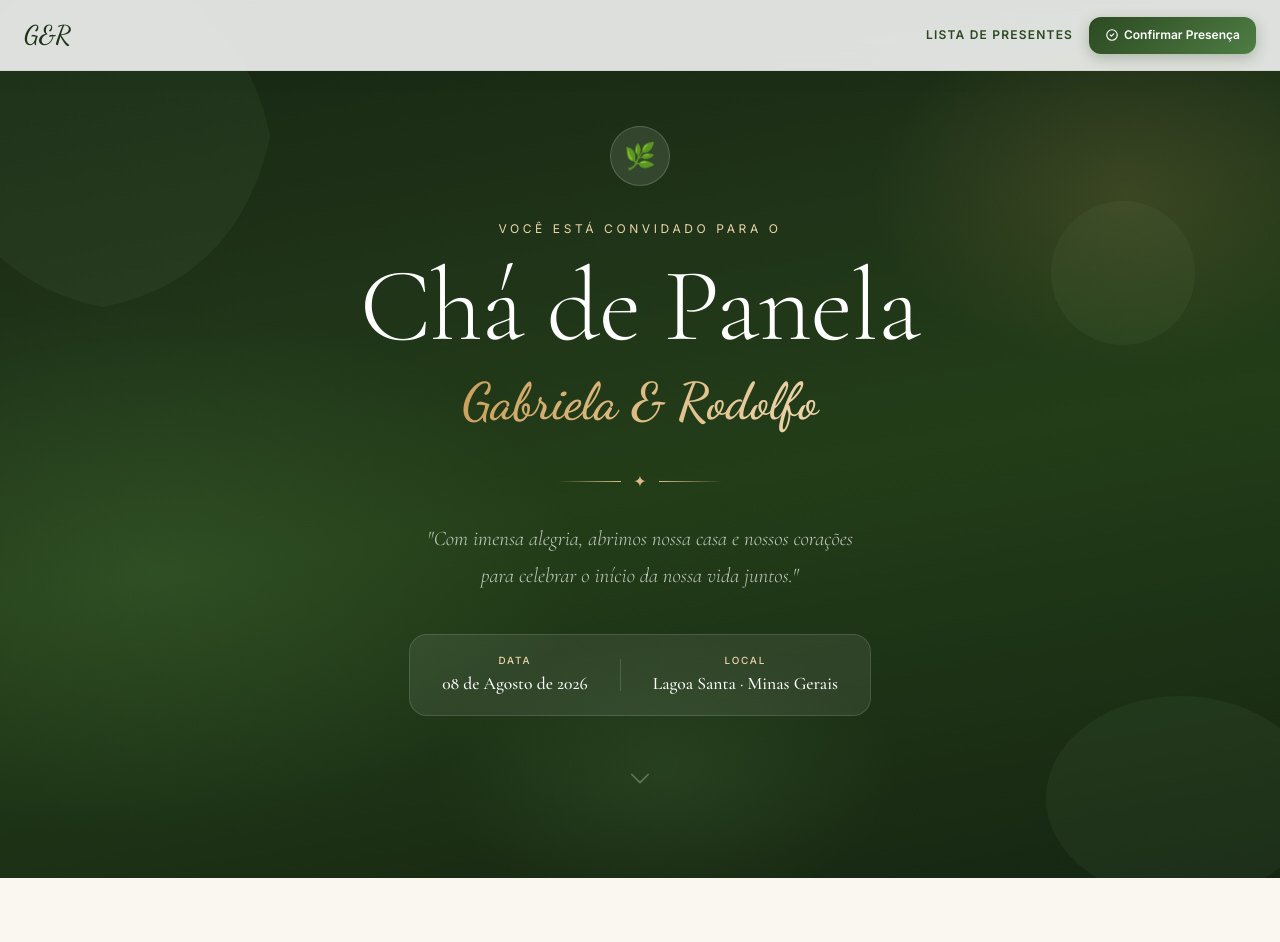
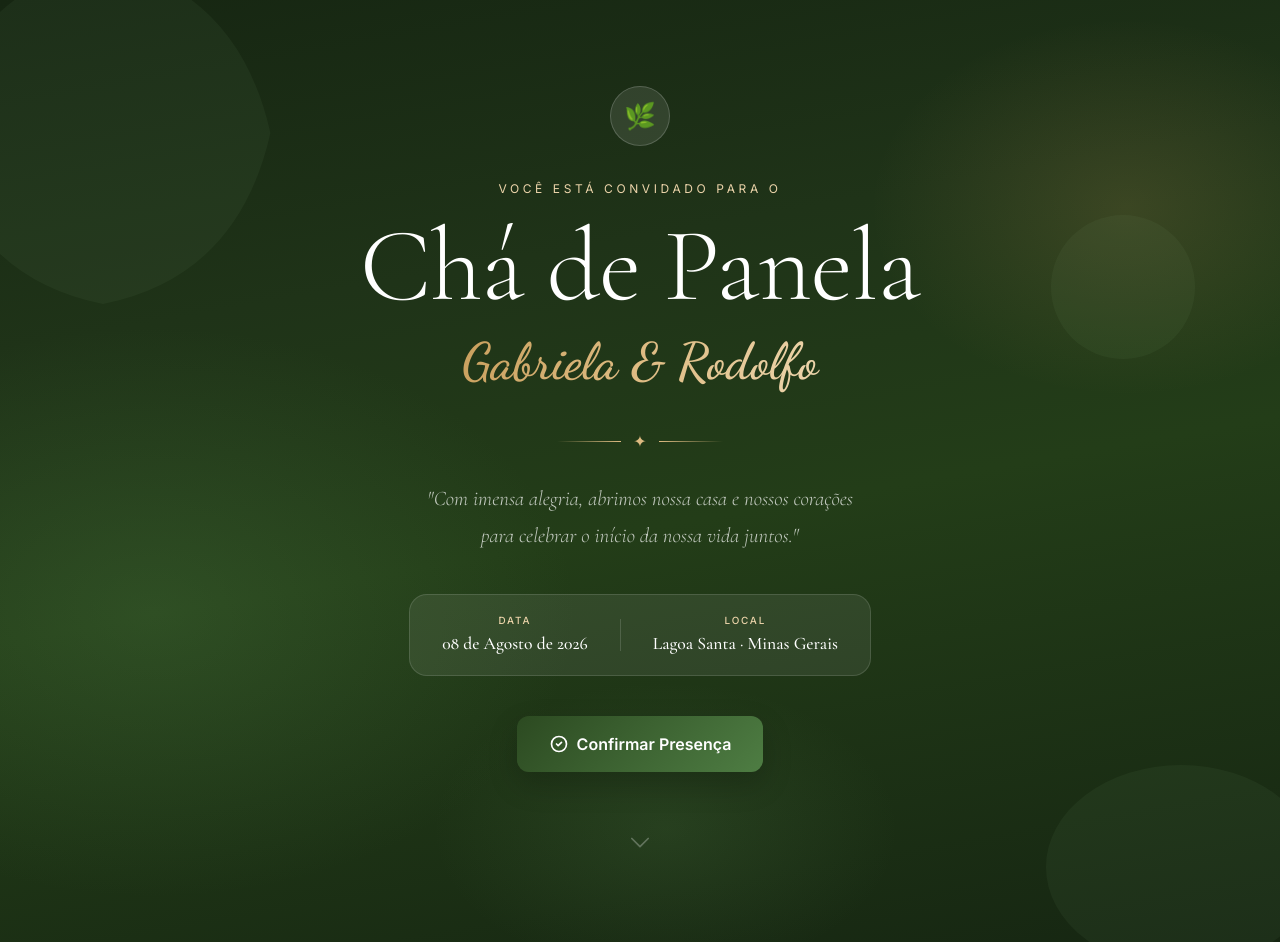
Before and after one commit to Roodlemos/chagabierood, a website: page public/index.html in a window 1280 px wide. Before the commit the page ends 878 px from the top, so only its background shows below. Drawn offline with nearby package versions, Linux system fonts and the light colour scheme.

Commit message:
refactor: remove navbar and place rsvp button in hero section

```diff
--- a/public/index.html
+++ b/public/index.html
@@ -287,18 +287,6 @@
 
 <body>
 
-<!-- ═══════════ NAV MENU ═══════════ -->
-<nav style="position:fixed;top:0;left:0;right:0;z-index:40;backdrop-filter:blur(12px);-webkit-backdrop-filter:blur(12px);background:rgba(255,255,255,0.85);border-bottom:1px solid rgba(0,0,0,0.05);padding:1rem 1.5rem;display:flex;align-items:center;justify-content:space-between;box-shadow:0 4px 30px rgba(0,0,0,0.03);">
-  <div style="font-family:'Dancing Script',cursive;font-size:1.6rem;font-weight:600;color:var(--s800);cursor:pointer;" onclick="window.scrollTo({top:0,behavior:'smooth'})">G&R</div>
-  <div style="display:flex;gap:1rem;align-items:center;">
-    <a href="#lista" style="font-size:0.75rem;font-weight:600;color:var(--s700);text-transform:uppercase;letter-spacing:0.1em;text-decoration:none;">Lista de Presentes</a>
-    <button id="btn-nav-rsvp" class="btn-sage" style="padding:0.6rem 1rem;font-size:0.75rem;display:inline-flex;align-items:center;gap:0.3rem;">
-      <svg width="14" height="14" fill="none" stroke="currentColor" viewBox="0 0 24 24"><path stroke-linecap="round" stroke-linejoin="round" stroke-width="2" d="M9 12l2 2 4-4m6 2a9 9 0 11-18 0 9 9 0 0118 0z"/></svg>
-      Confirmar Presença
-    </button>
-  </div>
-</nav>
-
 <!-- ═══════════ HERO ═══════════ -->
 <header class="hero">
   <!-- Folhas decorativas -->
@@ -312,7 +300,7 @@
     <circle cx="50" cy="50" r="45"/>
   </svg>
 
-  <div style="position:relative;z-index:10;max-width:760px;margin:0 auto;padding:8rem 1.5rem 5rem;text-align:center;">
+  <div style="position:relative;z-index:10;max-width:760px;margin:0 auto;padding:5.5rem 1.5rem 5rem;text-align:center;">
 
     <!-- Ícone flutuante -->
     <div class="float" style="display:inline-flex;align-items:center;justify-content:center;width:60px;height:60px;border-radius:50%;background:rgba(255,255,255,.1);border:1px solid rgba(255,255,255,.18);margin-bottom:2rem;font-size:1.6rem;">
@@ -359,8 +347,16 @@
       </div>
     </div>
 
+    <!-- Botão RSVP -->
+    <div style="margin-top:2.5rem;">
+      <button id="btn-hero-rsvp" class="btn-sage" style="padding:1rem 2rem;font-size:1rem;display:inline-flex;align-items:center;gap:.5rem;box-shadow:0 12px 30px rgba(0,0,0,0.2);">
+        <svg width="20" height="20" fill="none" stroke="currentColor" viewBox="0 0 24 24"><path stroke-linecap="round" stroke-linejoin="round" stroke-width="2" d="M9 12l2 2 4-4m6 2a9 9 0 11-18 0 9 9 0 0118 0z"/></svg>
+        Confirmar Presença
+      </button>
+    </div>
+
     <!-- Seta scroll -->
-    <div style="margin-top:3rem;animation:float 2.5s ease-in-out infinite;">
+    <div style="margin-top:3.5rem;animation:float 2.5s ease-in-out infinite;">
       <a href="#lista" style="color:rgba(255,255,255,.28);transition:color .2s;display:inline-block;" aria-label="Ver presentes">
         <svg width="28" height="28" fill="none" stroke="currentColor" viewBox="0 0 24 24">
           <path stroke-linecap="round" stroke-linejoin="round" stroke-width="1.5" d="M19 9l-7 7-7-7"/>
@@ -754,11 +750,8 @@
     show('modal-rsvp');
   };
 
-  const btnOpenRsvp = $('btn-open-rsvp');
-  if(btnOpenRsvp) btnOpenRsvp.addEventListener('click', openRsvpModal);
-
-  const btnNavRsvp = $('btn-nav-rsvp');
-  if(btnNavRsvp) btnNavRsvp.addEventListener('click', openRsvpModal);
+  const btnHeroRsvp = $('btn-hero-rsvp');
+  if(btnHeroRsvp) btnHeroRsvp.addEventListener('click', openRsvpModal);
 
   $('btn-modal-rsvp-close').addEventListener('click', () => hide('modal-rsvp'));
   $('modal-rsvp-bg').addEventListener('click', () => hide('modal-rsvp'));
```
